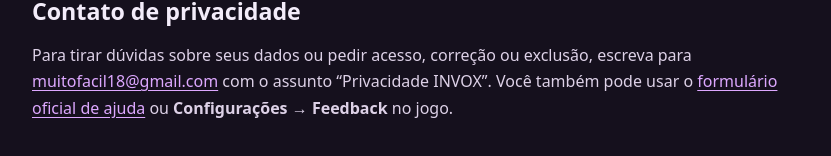
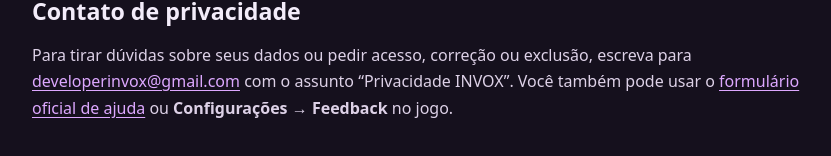
Before and after one commit to Jmxxp/invox-brand, a plain HTML site: page privacidade/index.html in a window 1280 px wide. Shown: the part 399-555 px from the top of the page, without its empty margins (224-1055 px from the left). Drawn offline with Linux system fonts and the light colour scheme.

Commit message:
Publicar o e-mail oficial de privacidade do INVOX

```diff
--- a/privacidade/index.html
+++ b/privacidade/index.html
@@ -41,7 +41,7 @@
     <p>O INVOX é mantido pela equipe responsável pelo produto na organização JM Business Group. Esta política explica como a equipe usa dados no jogo e no site oficial.</p>
 
     <h2 id="contato-privacidade">Contato de privacidade</h2>
-    <p>Para tirar dúvidas sobre seus dados ou pedir acesso, correção ou exclusão, escreva para <a href="mailto:muitofacil18@gmail.com?subject=Privacidade%20INVOX">muitofacil18@gmail.com</a> com o assunto “Privacidade INVOX”. Você também pode usar o <a href="https://jmxxp.github.io/invox-site/#feedback">formulário oficial de ajuda</a> ou <strong>Configurações → Feedback</strong> no jogo.</p>
+    <p>Para tirar dúvidas sobre seus dados ou pedir acesso, correção ou exclusão, escreva para <a href="mailto:developerinvox@gmail.com?subject=Privacidade%20INVOX">developerinvox@gmail.com</a> com o assunto “Privacidade INVOX”. Você também pode usar o <a href="https://jmxxp.github.io/invox-site/#feedback">formulário oficial de ajuda</a> ou <strong>Configurações → Feedback</strong> no jogo.</p>
 
     <h2>Conta Epic e multiplayer</h2>
     <p>Ao entrar com a Epic, você autoriza o INVOX a usar seu nome de exibição, identificadores de conta e de jogador, lista de amigos e presença online conforme as permissões apresentadas no login. Usamos esses dados para identificar seu jogador, exibir quem está online, encontrar partidas e entregar convites. Você digita sua senha na página da Epic. O INVOX usa a sessão retornada pelo serviço, que pode ser mantida no dispositivo para facilitar a próxima entrada.</p>
```
